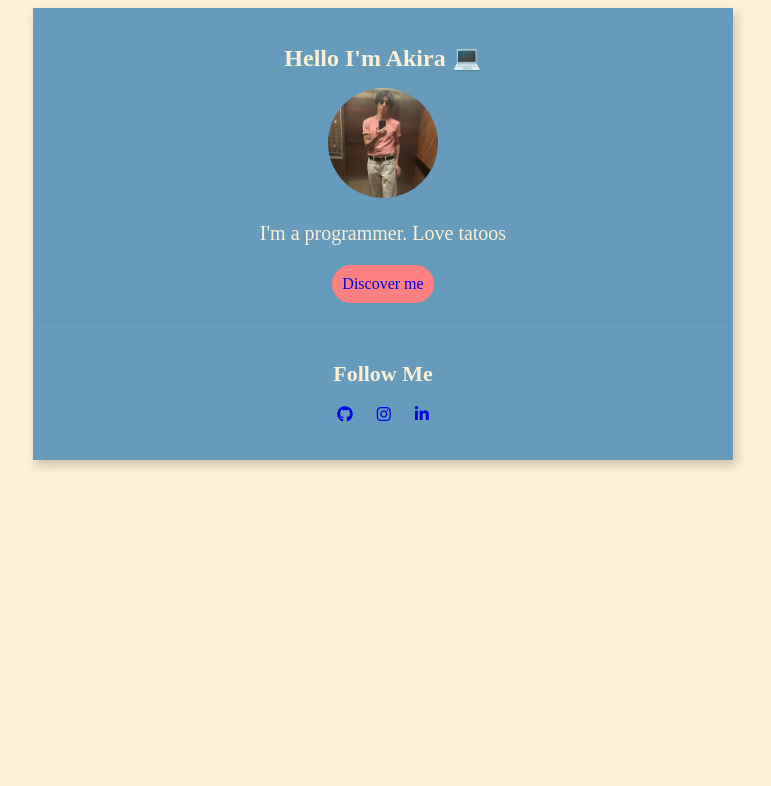
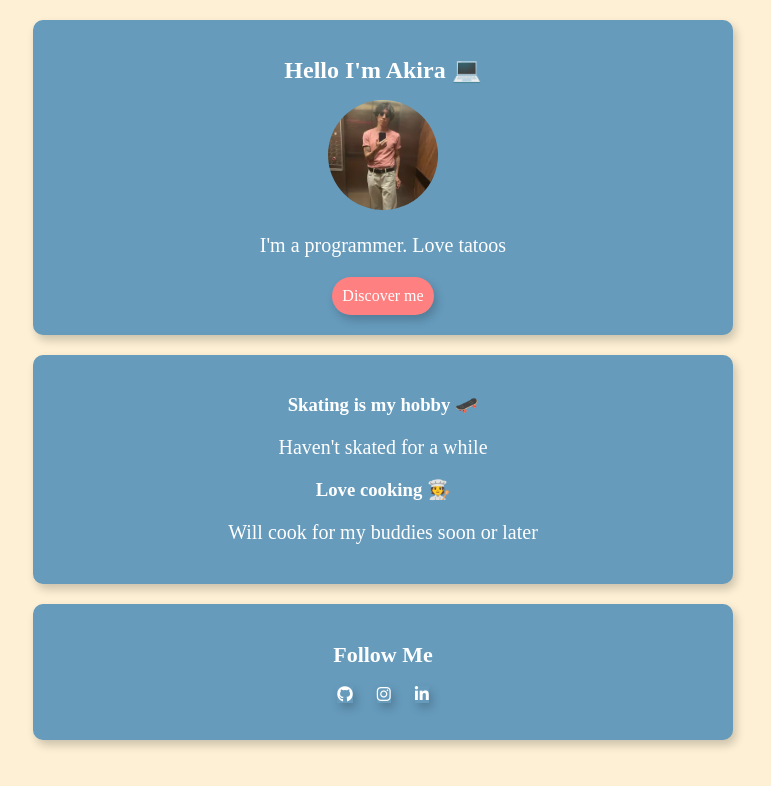
Before and after one commit to akirafrlnc/profile, a plain HTML site: page index.html in a window 1280 px wide. Shown: the whole page, without its empty margins (257-1028 px from the left). Drawn offline with Linux system fonts and the light colour scheme.

Commit message:
my profile page

```diff
--- a/index.html
+++ b/index.html
@@ -8,12 +8,21 @@
 	</head>
 	<body>
 		<div class="container">
+
 			<div class="card">
 				<h1>Hello I'm Akira 💻</h1>
 				<img src="images/358710941_1312675879341519_4751899744992348336_n.webp" alt="My profile" class="img-circle">
 				<p>I'm a programmer. Love tatoos</p>
 				<a href="https://m.facebook.com/profile.php?eav=AfbOhpFz2GKKTbI1zH1BeL6-QDhHI4oJn8kZpRXIKst2hg9UaSA55U1VOz6gUwaCvl8&paipv=0" class="btn-ivory">Discover me</a>
 			</div>
+
+			<div class="card">
+				<h3>Skating is my hobby 🛹</h3>
+				<p>Haven't skated for a while</p>
+				<h3>Love cooking 🧑‍🍳</h3>
+				<p>Will cook for my buddies soon or later</p>
+			</div>
+
 			<div class="card">
 				<h2>Follow Me</h2>
 				<ul>
--- a/style.css
+++ b/style.css
@@ -6,7 +6,7 @@
 	margin: 0 auto;
 	text-align: center;
 	/* background-color: #003049; */
-	color: #fdf0d5;
+	color: #ffffff;
 }
 body {
 	background-color: #fdf0d5;
@@ -21,7 +21,9 @@ p {
 	font-size: 20px;
 }
 a {
+	color: #ffffff;
 	text-decoration: none;
+	box-shadow: 3px 5px 10px rgba(0,0,0,0.2);
 }
 img {
 	width: 110px;
@@ -43,6 +45,8 @@ li {
 	padding: 20px;
 	box-shadow: 3px 5px 10px rgba(0,0,0,0.2);
 	background-color: #669bbc;
+	margin: 20px 0;
+	border-radius: 10px;
 }
 .btn-ivory {
 	display: inline-block;
```
